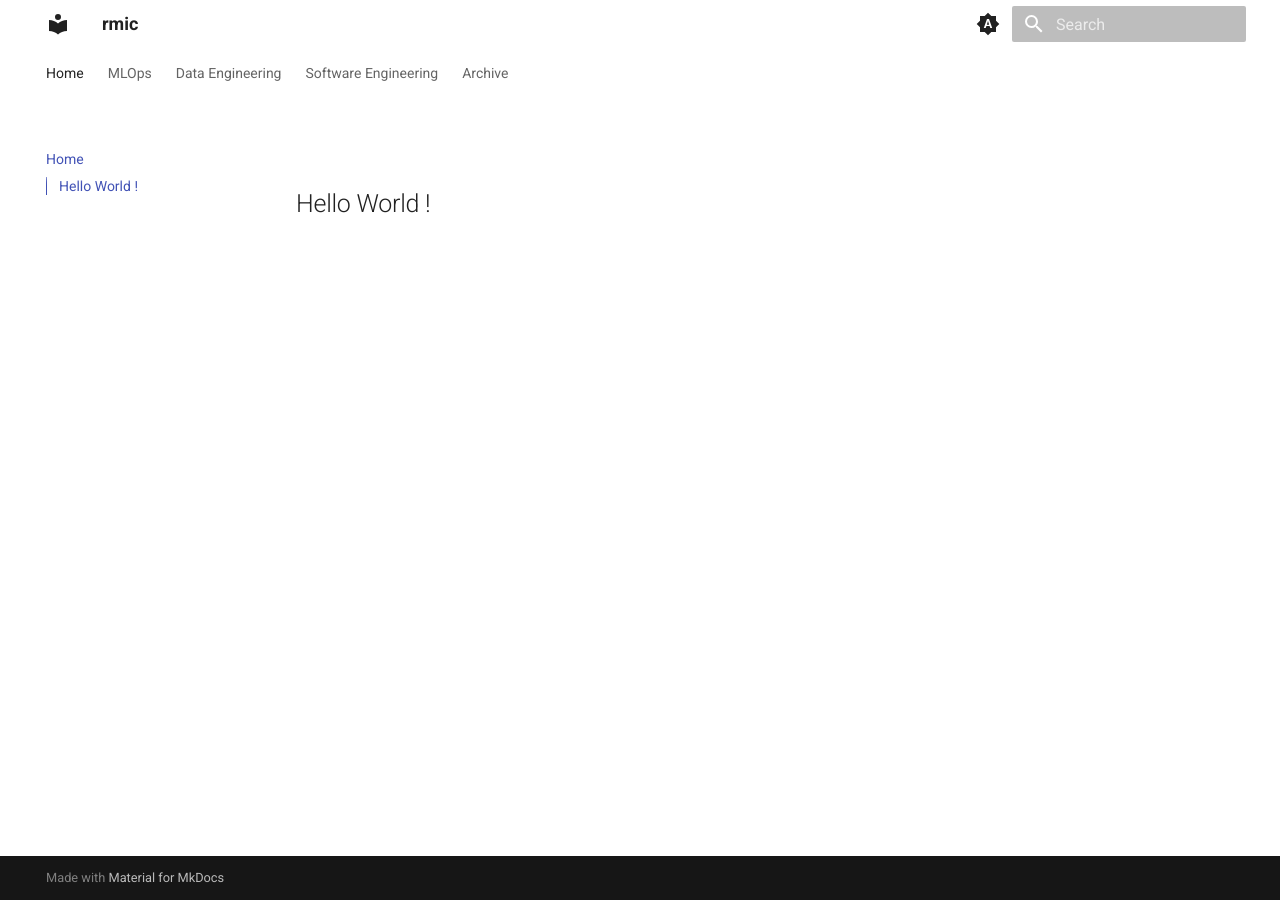
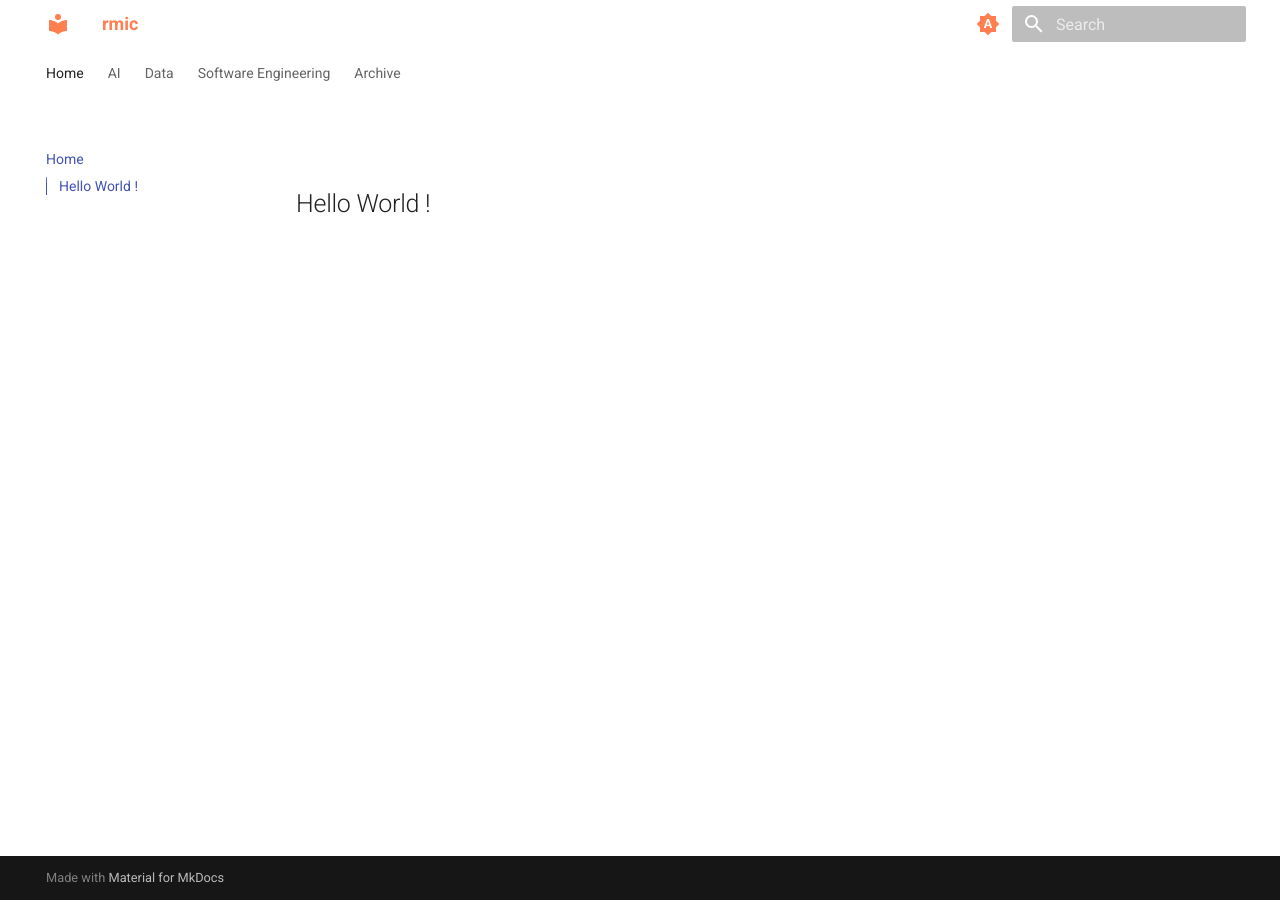
Before and after one commit to rmic/rmic.github.io, an MkDocs documentation site: the page built from docs/index.md, in a window 1280 px wide. Built offline with MkDocs 1.6.1 and Material for MkDocs 9.7.7, drawn with Linux system fonts in a browser that asks for light colours.

Commit message:
new categories + new css

```diff
--- a/docs/stylesheets/extra.css
+++ b/docs/stylesheets/extra.css
@@ -1,9 +1,15 @@
 .md-header {
     background-color: var(--md-default-bg-color); /* Fond identique au reste du site */
-    color: var(--md-default-fg-color); /* Texte identique au reste du site */
+    color: coral; /* Texte identique au reste du site */
 }
 
 .md-tabs {
     background-color: var(--md-default-bg-color); /* Fond identique au reste du site */
     color: var(--md-default-fg-color); /* Texte identique au reste du site */
+
 }
+
+.md-tabs__item:hover {
+    color: coral;
+    font-weight:bold;
+}
--- a/mkdocs.yml
+++ b/mkdocs.yml
@@ -43,14 +43,15 @@ theme:
         icon: material/brightness-4
         name: Switch to light mode
 
+
   markdown_extensions:
     - abbr
     - admonition
 
 nav:
   - Home: index.md
-  - MLOps: /category/mlops/
-  - "Data Engineering": /category/data-engineering/
+  - "AI": /category/ai/
+  - "Data": /category/data/
   - "Software Engineering": /category/software-engineering/
 
 extra_css:
```
